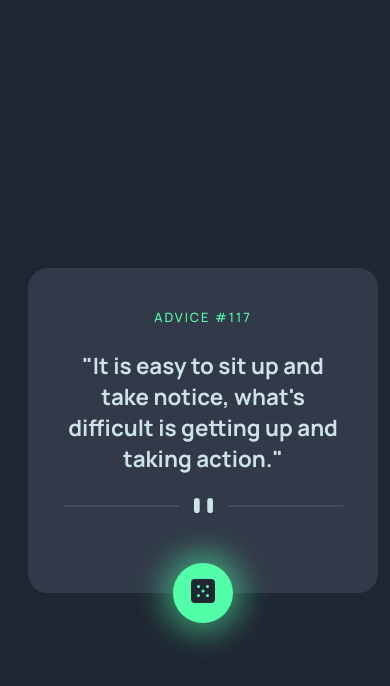
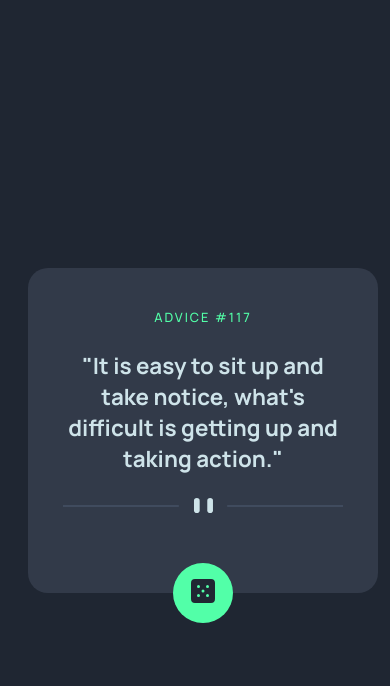
Before and after one commit to MikeJD47/Random-Advice, a plain HTML site: page index.html in a window 390 px wide. In both pictures the pointer is over the button 203 px from the left and 592 px from the top of the page. Drawn offline with Linux system fonts and the light colour scheme.

Commit message:
fixed a mobile ux problem

```diff
--- a/resources/style.css
+++ b/resources/style.css
@@ -106,6 +106,14 @@ button:hover {
   .devider.desktop {
     display: none;
   }
+
+  button:active {
+    box-shadow: 0px 0px 30px 10px hsla(150, 100%, 66%, 0.5);
+  }
+
+  button:hover {
+    box-shadow: none;
+  }
 }
 
 /* .line {
```
